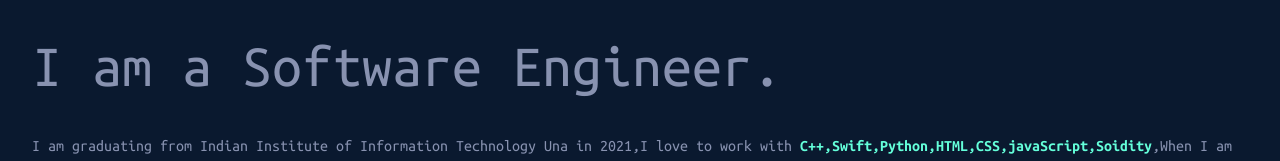
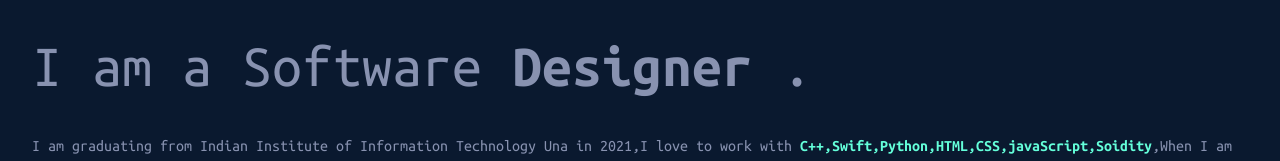
Before and after one commit to suniljalandhra/GatsbyProject, a Gatsby site: page / in a window 1280 px wide. Shown: the part 271-432 px from the top of the page. Built offline with nearby package versions, Linux system fonts and the light colour scheme; Gatsby itself is replaced by a stand-in of ours.

Commit message:
added the typical functionality

```diff
--- a/package.json
+++ b/package.json
@@ -20,7 +20,8 @@
     "react-bootstrap": "^1.5.2",
     "react-dom": "^17.0.1",
     "react-helmet": "^6.1.0",
-    "react-icons": "^4.2.0"
+    "react-icons": "^4.2.0",
+    "react-typical": "^0.1.3"
   },
   "devDependencies": {
     "prettier": "2.2.1"
--- a/src/pages/index.js
+++ b/src/pages/index.js
@@ -1,5 +1,6 @@
 import * as React from "react"
 import { Link } from "gatsby"
+import Typical from 'react-typical'
 import { StaticImage } from "gatsby-plugin-image"
 
 import Layout from "../components/layout"
@@ -17,7 +18,20 @@ const IndexPage = () => (
       <div className="headerContent">
         <p className="Name">Sunil Jalandhra.</p>
         <p className="FollowByName">
-          I am a Software Engineer.
+          I am a Software{' '}
+
+          <Typical
+          loop={Infinity}
+          wrapper="b"
+          steps={[
+            'Developer',
+            1000,
+            'Engineer',
+            1000,
+            'Designer',
+            1000
+          ]}
+          />.
       </p>
         <p className="lineHeader">
           I am graduating from Indian Institute of Information Technology Una in 2021,I love to work with <span className="techStack">C++,Swift,Python,HTML,CSS,javaScript,Soidity</span>,When I am not coding you can find me travelling.
```
Also changed, not shown: 1 other file.
